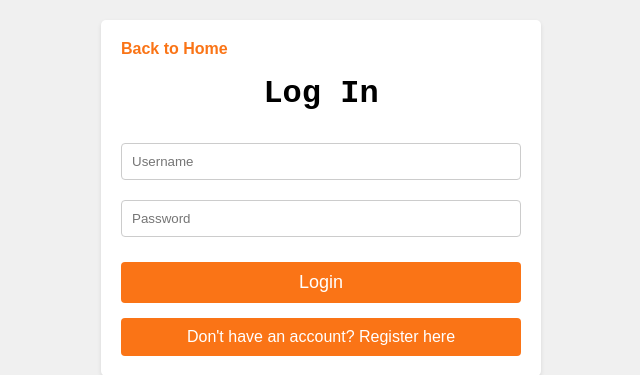
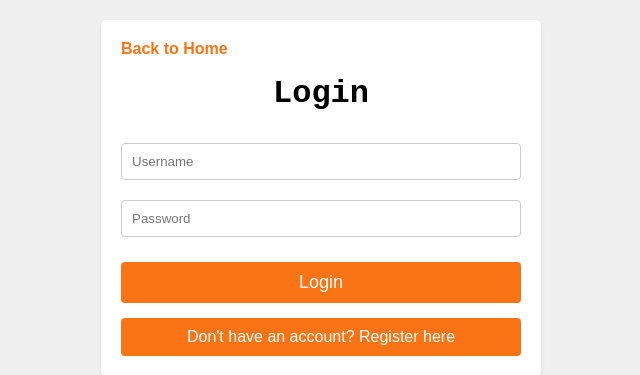
Before and after one commit to RahinAshraf/abu_driving_school, a Django app: page /login/ in a window 1280 px wide. Shown: the top 375 px of the page, without its empty margins (319-959 px from the left). Run offline with Django 3.2, Linux system fonts and the light colour scheme.

Commit message:
The first time

```diff
--- a/abu_driving_school/templates/registration/login.html
+++ b/abu_driving_school/templates/registration/login.html
@@ -121,7 +121,7 @@
         <!-- Back to Home link -->
         <a href="{% url 'abu' %}" class="home-link">Back to Home</a>
 
-        <h1>Log In</h1>
+        <h1>Login</h1>
 
         <!-- Display error messages only if the form submission has errors -->
         {% if form.errors %}
```
